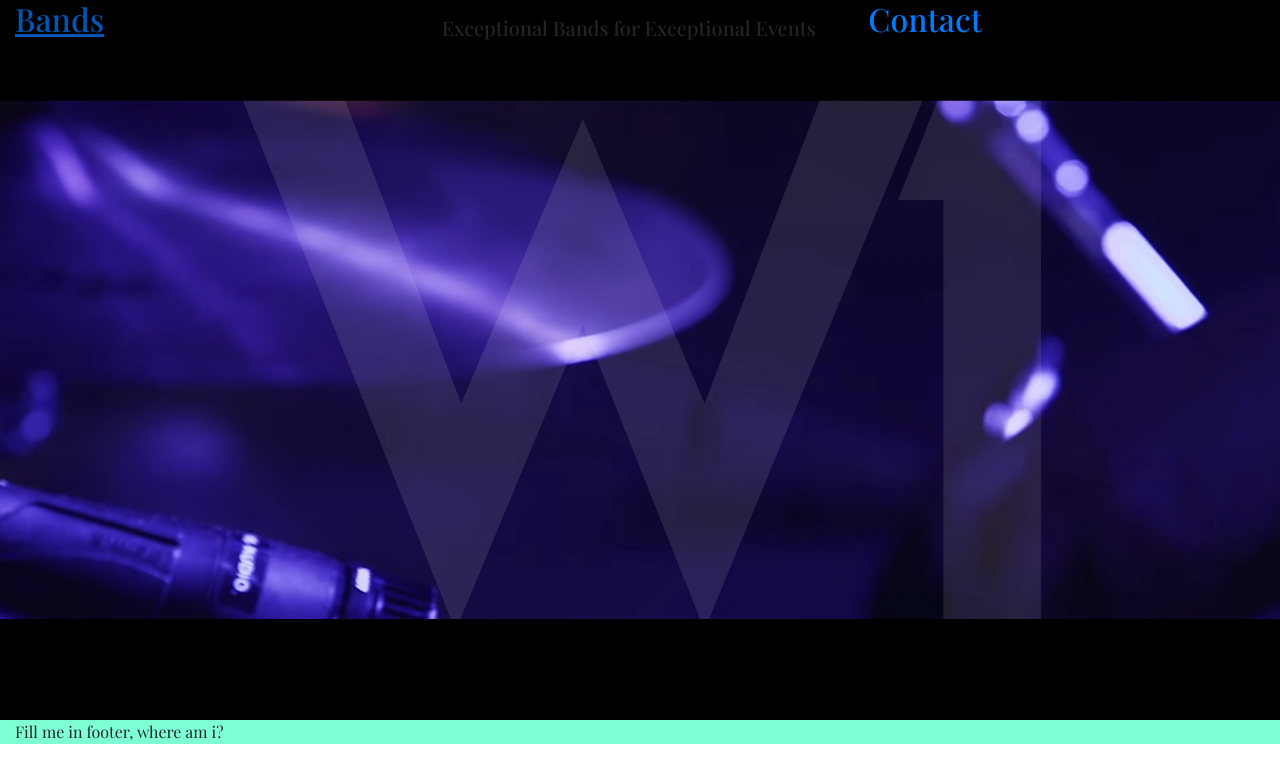
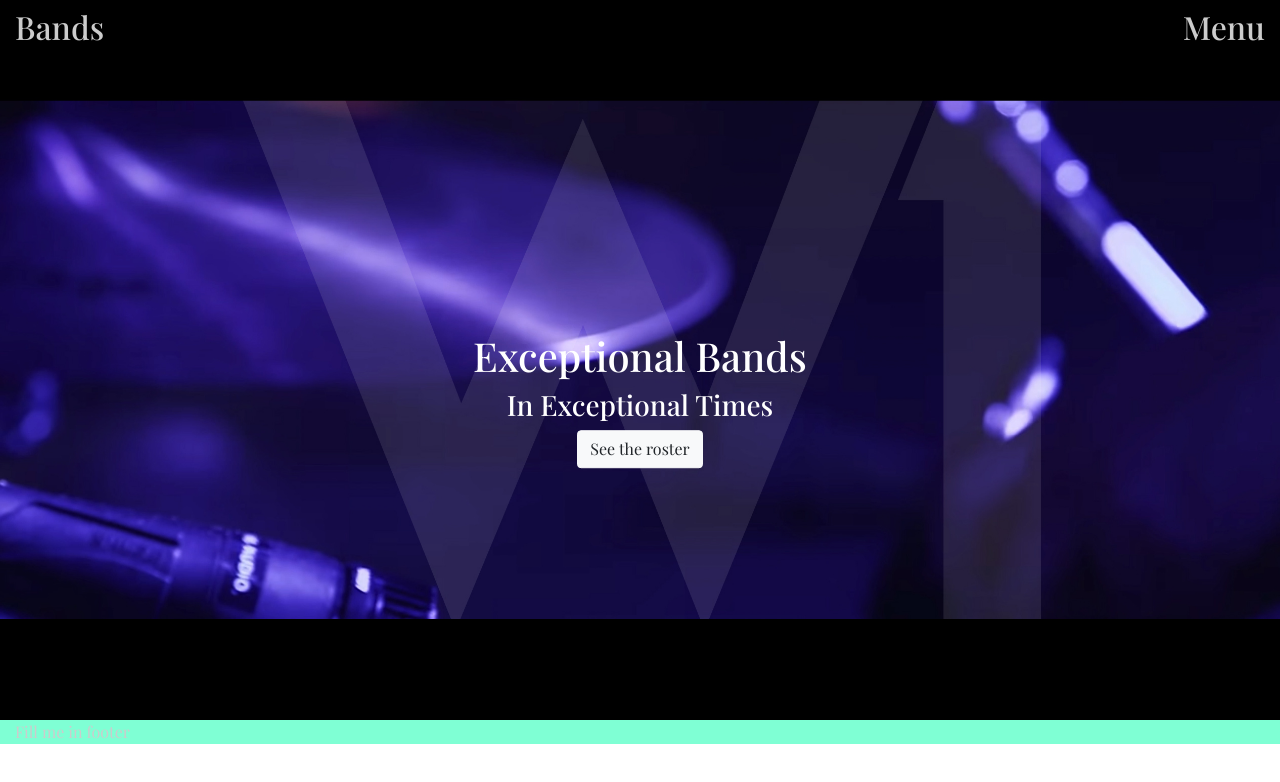
Before and after one commit to lornebb/w1, a plain HTML site: page index.html in a window 1280 px wide. Drawn offline with nearby package versions, Linux system fonts and the light colour scheme; a web font is replaced by a local one.

```diff
--- a/assets/css/style.css
+++ b/assets/css/style.css
@@ -3,26 +3,12 @@
 body {
   font-family: 'Playfair Display', serif;
   max-width: 100%;
-}
-
-/* Style the video: 100% width and height to cover the entire window */
-#loaderVideo {
-  position: fixed;
-  right: 0;
-  bottom: 0;
-  min-width: 100%;
-  min-height: 100%;
-  z-index: -1;
-}
-
-#loaderimg {
-  position: absolute;
-  max-width: 100%;
-  max-height: 100%;
+  color: #cccccc;
 }
 
 #header-logo {
   background-image: url(/assets/img/w1-long-white-logo.png);
+
 }
 
 #home-main {
@@ -33,15 +19,15 @@ body {
   background-size: cover;
 }
 
+.hero-text {
+  text-align: center;
+  position: absolute;
+  top: 50%;
+  left: 50%;
+  transform: translate(-50%, -50%);
+  color: white;
+}
+
 #footer {
   background-color: aquamarine;
 }
-
-.content {
-  position: fixed;
-  /* bottom: 0; */
-  /* background: rgba(0, 0, 0, 0.5); */
-  color: #f1f1f1;
-  width: 100%;
-  padding: 20px;
-}
--- a/index.html
+++ b/index.html
@@ -12,26 +12,42 @@
 </head>
 
 <body>
-    <section class="container-fluid" id="home-main">
+    <section class="container-fluid home" id="home-main">
+        <div class="row pt-2">
+            <div class="col-md-4 text-left">
+                <a>
+                    <h2>Bands</h2>
+                </a>
+            </div>
+            <div class="col-md-4">
+                <div id="header-logo">
+                </div>
+            </div>
+            <div class="col-md-4 text-right">
+                <a>
+                    <h2>Menu</h2>
+                </a>
+            </div>
+        </div>
         <div class="row">
-            <a class="col-md-4">
-                <h2>Bands</h2>
-            </a>
-            <div class="col-md-4">
-                <div id="header-logo"></div>
-                <p>
-                    <h5>Exceptional Bands for Exceptional Events</h5>
-                </p>
+            <div class="hero-text col">
+                <h1>
+                    Exceptional Bands
+                </h1>
+                <h3>
+                    In Exceptional Times
+                </h3>
+                <button type="button" class="btn btn-light">
+                    See the roster
+                </button>
             </div>
-            <a class="col-md-4">
-                <h2>Contact</h2>
-            </a>
         </div>
     </section>
+
     <section class="container-fluid" id="footer">
         <div class="row">
             <div class="col-12">
-                Fill me in footer, where am i?
+                Fill me in footer
             </div>
 
         </div>
```
